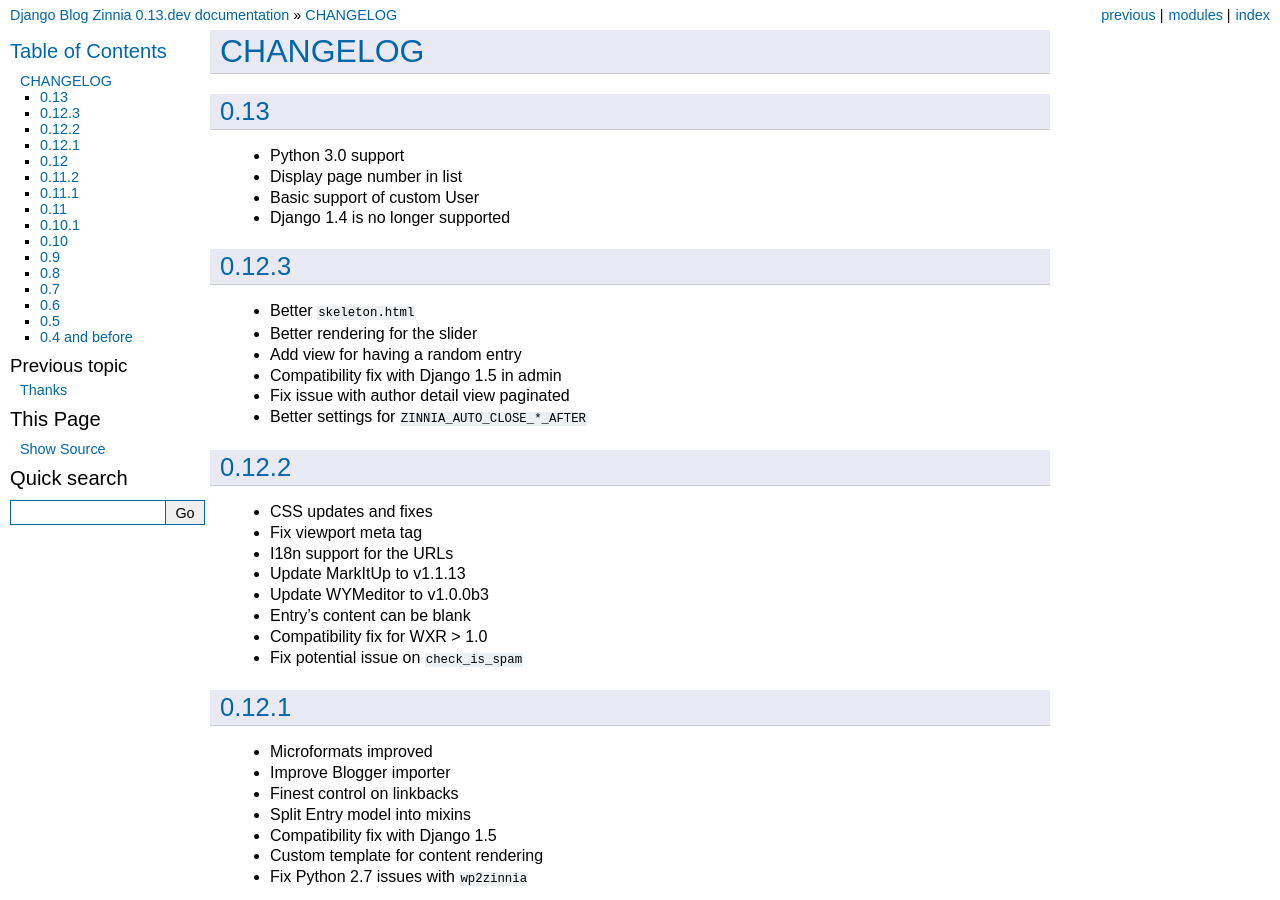
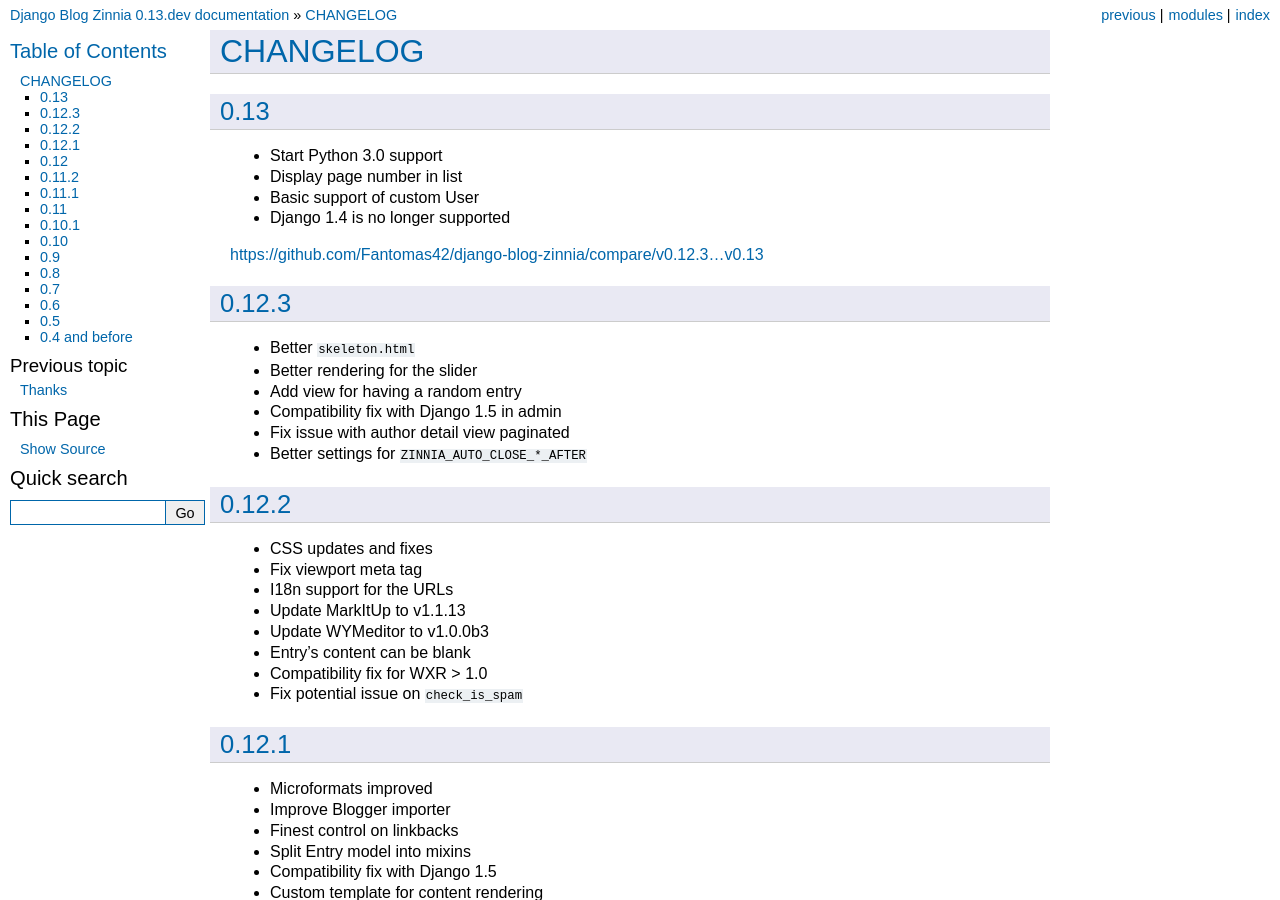
Before and after one commit to Fantomas42/django-blog-zinnia, a Sphinx documentation site: the page built from docs/notes/changelog.rst, in a window 1280 px wide and 900 px high. Built offline with Sphinx 7.4.7, drawn with Linux system fonts in a browser that asks for light colours.

Commit message:
Updating the changelog

```diff
--- a/docs/notes/changelog.rst
+++ b/docs/notes/changelog.rst
@@ -4,10 +4,12 @@
 0.13
 ----
 
-* Python 3.0 support
+* Start Python 3.0 support
 * Display page number in list
 * Basic support of custom User
 * Django 1.4 is no longer supported
+
+https://github.com/Fantomas42/django-blog-zinnia/compare/v0.12.3...v0.13
 
 0.12.3
 ------
```
